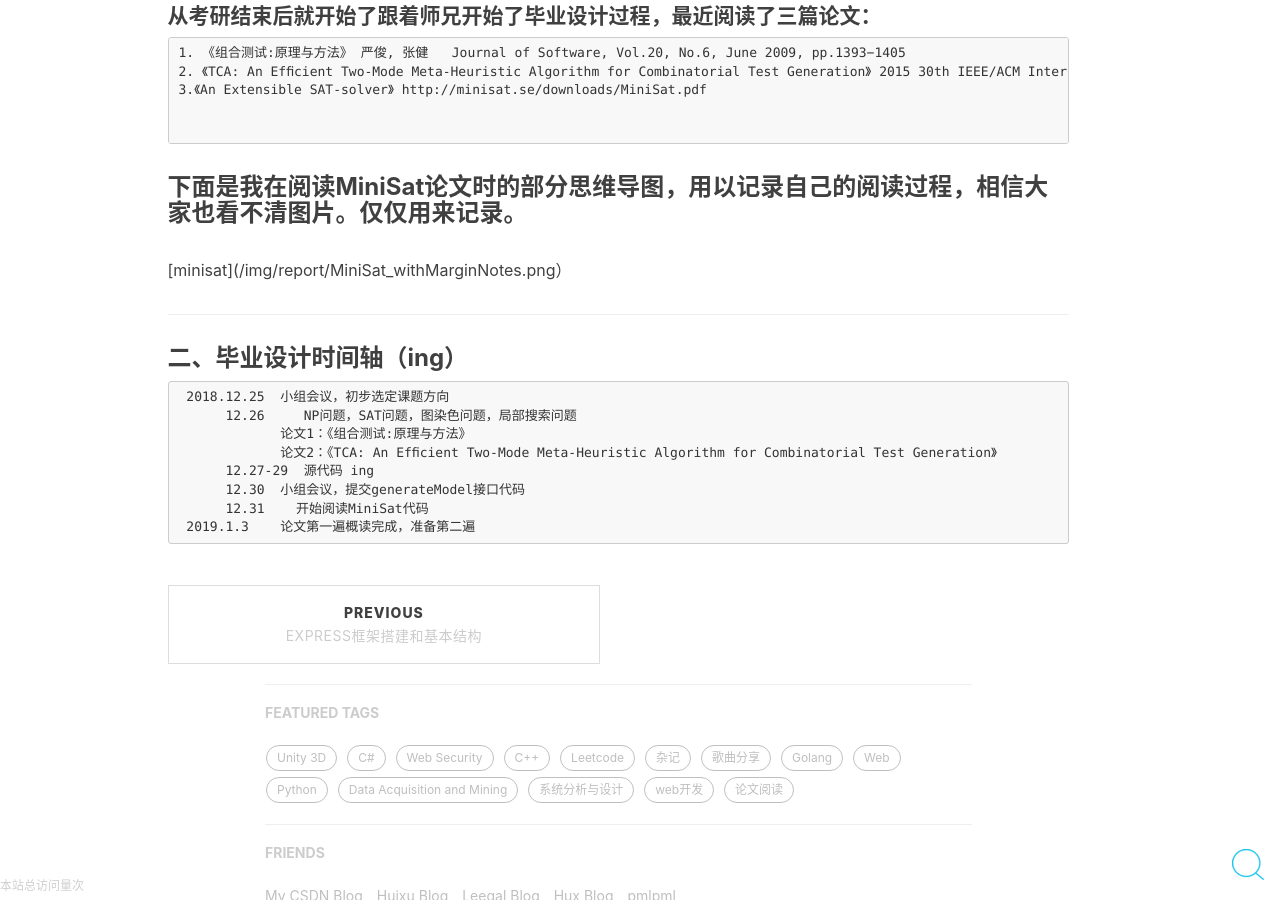
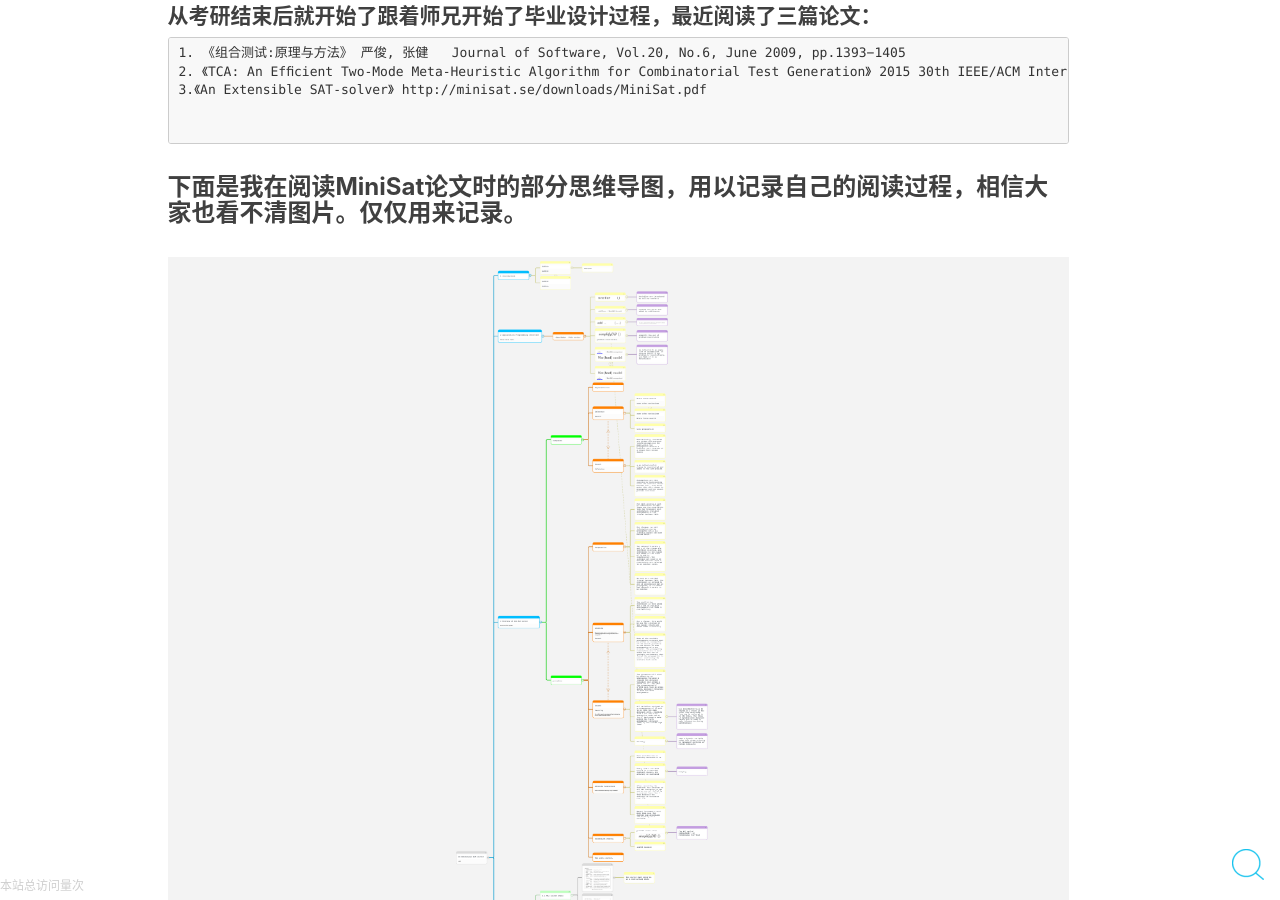
Before and after one commit to Tomy-Lee/Tomy-Lee.github.io, a Jekyll site: the page built from _posts/2019-1-5-minisat.md, in a window 1280 px wide and 900 px high, scrolled down 625 px. Built offline with Jekyll 4.4.1, drawn with Linux system fonts in a browser that asks for light colours; nearby versions of some CDN libraries; comment, search, counter and statistics services are not loaded.

Commit message:
Update 2019-1-5-minisat.md

````diff
--- a/_posts/2019-1-5-minisat.md
+++ b/_posts/2019-1-5-minisat.md
@@ -21,7 +21,7 @@ tags:
 ```
 ### 下面是我在阅读MiniSat论文时的部分思维导图，用以记录自己的阅读过程，相信大家也看不清图片。仅仅用来记录。
 
-[minisat](/img/report/MiniSat_withMarginNotes.png）
+![minisat](/img/report/MiniSat_withMarginNotes.png)
 
 ---
 ### 二、毕业设计时间轴（ing）
````
